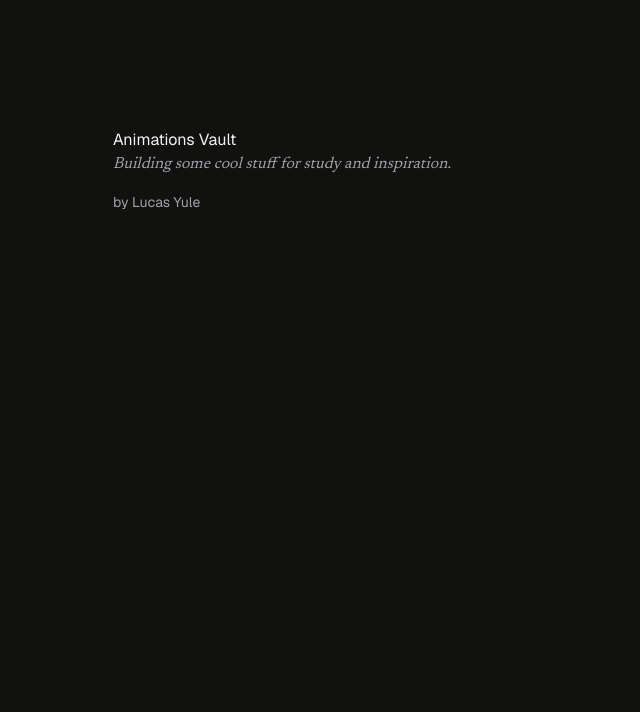
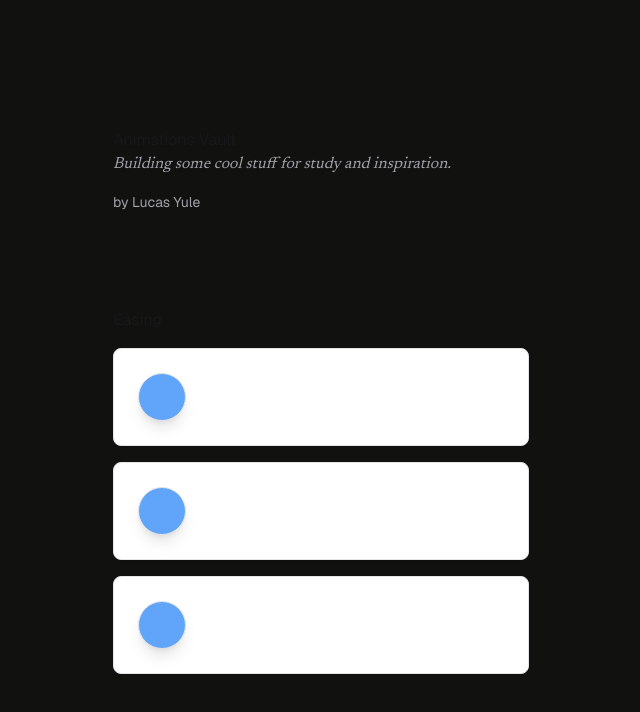
Before and after one commit to lucasyule2212/animations-vault, a Next.js app: page / in a window 1280 px wide. Shown: the top 712 px of the page, without its empty margins (319-959 px from the left). Built offline with nearby package versions, Linux system fonts and the light colour scheme.

Commit message:
feat(ease-section): adding base ease-section

```diff
--- /dev/null
+++ b/src/app/(home)/components/ease-section.tsx
@@ -0,0 +1,23 @@
+import SimpleBox from '@/components/simple-box'
+import { Card } from '@/components/ui/card'
+
+const EaseSection = () => {
+  return (
+    <section className="mt-24 flex flex-col gap-4 px-52">
+      <header>
+        <h2>Easing</h2>
+      </header>
+      <Card className="p-6">
+        <SimpleBox />
+      </Card>
+      <Card className="p-6">
+        <SimpleBox />
+      </Card>
+      <Card className="p-6">
+        <SimpleBox />
+      </Card>
+    </section>
+  )
+}
+
+export default EaseSection
--- a/src/app/(home)/page.tsx
+++ b/src/app/(home)/page.tsx
@@ -1,9 +1,11 @@
+import EaseSection from './components/ease-section'
 import HeaderSection from './components/header-section'
 
 export default function Home() {
   return (
-    <main className="flex w-screen flex-col rounded-md px-56 py-32 text-base text-accent">
+    <main className="flex w-screen flex-col rounded-md px-56 py-32 text-base text-accent-foreground">
       <HeaderSection />
+      <EaseSection />
     </main>
   )
 }
```
